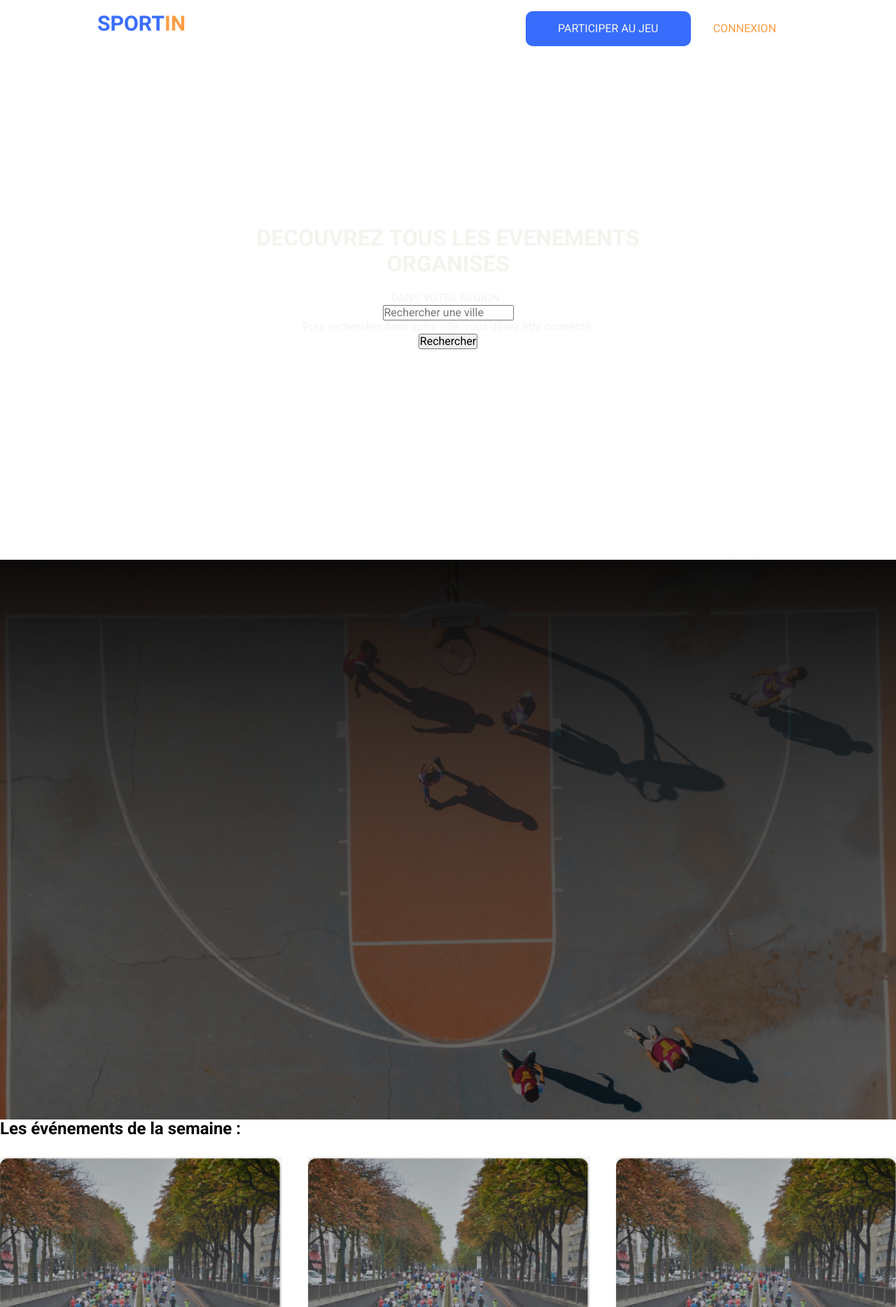
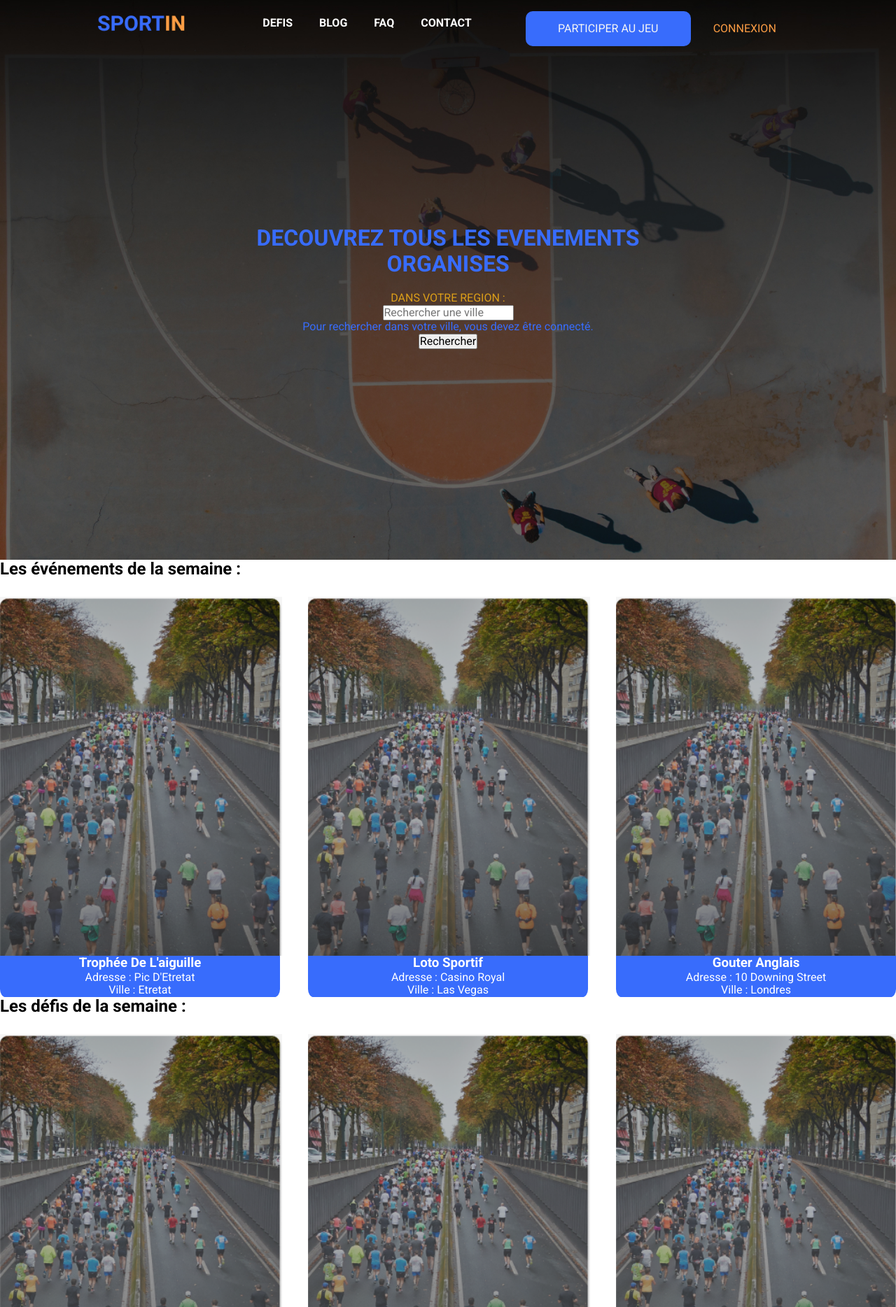
Before and after one commit to sofi-lo/sportIn, a Symfony app: template templates/site_sport_in/defis.html.twig in a window 1280 px wide. Shown: the top 1868 px of the page at 70% size. Run offline with Twig, Linux system fonts and the light colour scheme; the template is opened without the code that fills it, so the values that code supplies are empty; some libraries are stand-ins or nearby versions.

Commit message:
sauve1450

```diff
--- a/public/css/styles_bruno.css
+++ b/public/css/styles_bruno.css
@@ -455,13 +455,13 @@ footer li {
 /* **********************
 *      page event       *
 *************************/
-.diapo{
+.diaporama{
     height: 100vh;
     background-color: #386cfc;
     text-align: center;
 }
 
-.diapo__image{
+.diaporama__image{
     height: 100vh;
     width: 100%;
     /*  adaptation de l'image à son conteneur */
@@ -470,7 +470,7 @@ footer li {
    opacity: 1;
 }
 
-.diapo__text{
+.diaporama__text{
     position: absolute;
     top: 50%;
     left: 50%;
@@ -574,3 +574,14 @@ footer li {
     font-size: 250%;
     text-align: center;
 }
+
+/* **********************
+*      page contact     *
+*************************/
+.bleu{
+    color: #386cfc;
+}
+
+.orange{
+    color: #db9e19;
+}
--- a/templates/parent.html.twig
+++ b/templates/parent.html.twig
@@ -47,6 +47,9 @@
         {% block diapo %}
         {% endblock %}
 
+        {% block titre1 %}
+        {% endblock %}
+
     </header>
         {% endblock %}
         <section>
@@ -56,10 +59,13 @@
             {% block gamification %}
             {% endblock %}
 
-            {% block titre1 %}
+            {# {% block titre1 %}
+            {% endblock %} #}
+
+            {% block titre2 %}
             {% endblock %}
 
-            {% block titre2 %}
+            {% block titre3 %}
             {% endblock %}
 
             {% block services %}
--- a/templates/site_sport_in/defis.html.twig
+++ b/templates/site_sport_in/defis.html.twig
@@ -3,17 +3,19 @@
 {% block titre1 %}
 
 <section>
-    <div class="diapo">
-        <img class="diapo__image" src="{{ asset('uploads/images/banniere event.jpg')}}" alt="Fond">
+    <div class="diaporama">
+        <img class="diaporama__image" src="{{ asset('uploads/images/banniere event.jpg')}}" alt="Fond">
         <div class="diapo__event">
-        <h1><pan id="bleu">DECOUVREZ TOUS LES EVENEMENTS ORGANISES<pan></h1>
-        <p><pan id="orange"> DANS VOTRE REGION :</pan></p>
-    <label>
-        <input id="bleu" name="ville" type="text" required placeholder="Rechercher une ville">
-        <div><pan id="bleu">Pour rechercher dans votre ville, vous devez être connecté.<pan></div>
-    </label>
+            <h1><pan class="bleu">DECOUVREZ TOUS LES EVENEMENTS ORGANISES<pan></h1>
+                <p><pan class="orange"> DANS VOTRE REGION :</pan></p>
+            <label>
+                <input class="bleu" name="ville" type="text" required placeholder="Rechercher une ville">
+                <div><pan class="bleu">Pour rechercher dans votre ville, vous devez être connecté.<pan></div>
+            </label>
 
-    <button id="button">{{ button_label|default('Rechercher') }}</button>
+            <button id="button">{{ button_label|default('Rechercher') }}</button>
+        </div>
+    </div>
 </section>
 {% endblock %}
 
@@ -21,7 +23,7 @@
 {% block titre2 %}
 
     <section class="event"> <!-- Our Team-->
-        <h2 class="event__title" id="orange">Les événements de la semaine :</h2>
+        <h2 class="event__title" class="orange">Les événements de la semaine :</h2>
         <div class="event__grid"> <!-- Grid-->
             <figure class="event__member">
                 <img class="event__picture" src="{{ asset('uploads/images/photo_event.png')}}" alt="Reena Scot">
@@ -55,13 +57,13 @@
 {% block titre3 %}
 
     <section class="event"> <!-- Our Team-->
-        <h2 class="event__title" id="orange">Les défis de la semaine : </h2>
+        <h2 class="event__title" class="orange">Les défis de la semaine : </h2>
         <div class="event__grid"> <!-- Grid-->
 
             <figure class="event__member">
                 <img class="event__picture" src="{{ asset('uploads/images/photo_event.png')}}" alt="Reena Scot">
                 <figcaption>
-                <h3>Lancé du sachet de Trophée</h3>
+                <h3>Lancé du sachet de Thé</h3>
                 <p>Adresse : 10 Downing Street </p>
                 <p>Ville : Londres</p>
                 </figcaption>
@@ -87,7 +89,7 @@
 {% endblock %}
 
 {% block titre4 %}
-<h1 id="orange">Partenaires de nos événements : </h1>
+<h1 class="orange">Partenaires de nos événements : </h1>
     <div id="sponsor">
         <div id="sponsor_ecart"><img id="sponsor_image" src="{{ asset('uploads/images/marseille.png')}}" alt="photo4"></div>
         <div id="sponsor_image"><img id="sponsor_image" src="{{ asset('uploads/images/nike.png')}}" alt="photo5"></div>
@@ -100,7 +102,7 @@
 {% block titre5 %}
 
     <section class="event"> <!-- Our Team-->
-        <h2 class="event__title" id="orange">Actualités sportives : </h2>
+        <h2 class="event__title" class="orange">Actualités sportives : </h2>
         <div class="event__grid"> <!-- Grid-->
 
             <figure class="event__member">
@@ -123,7 +125,7 @@
                 <img class="event__picture" src="{{ asset('uploads/images/photo_event.png')}}" alt="Jenefir White">
                 <figcaption>
                 <h3>Concours Deltaplane</h3>
-                <p>Adresse : Gorges de l'Ardéches</p>
+                <p>Adresse : Gorges de l'Ardèche</p>
                 <p>Ville : Annonay</p>
                 </figcaption>
             </figure>
```
Also changed, not shown: templates/site_sport_in/contact.html.twig (+16 -16 lines), templates/site_sport_in/faq.html.twig (+13 -5 lines), templates/site_sport_in/index.html.twig (+5 -5 lines).
